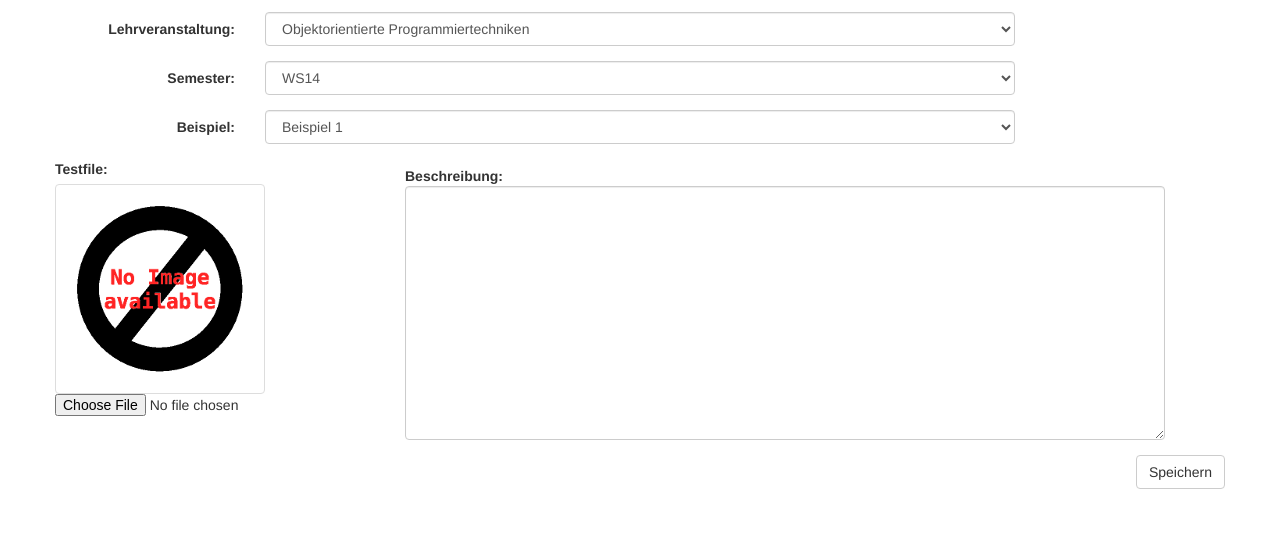
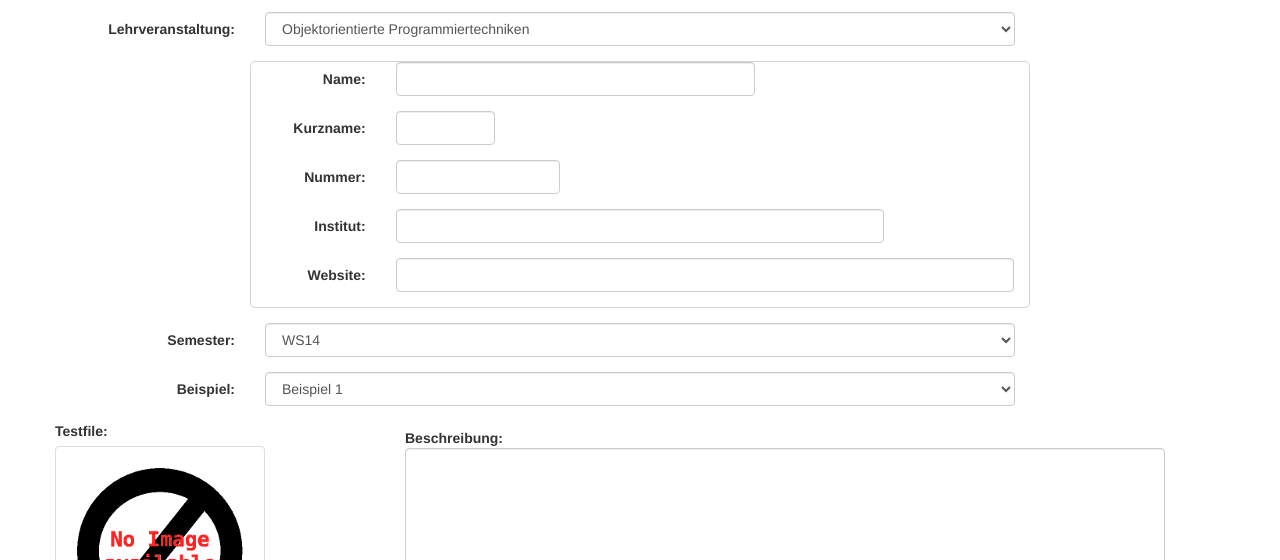
Before and after one commit to bountin/iid, a website: page add_testfile.html in a window 1280 px wide. Shown: the part 240-800 px from the top of the page. Drawn offline with Linux system fonts and the light colour scheme.

Commit message:
add_testfiles.html: new LVA

```diff
--- a/add_testfile.html
+++ b/add_testfile.html
@@ -56,7 +56,42 @@
                         <option>Programmkonstruktion</option>
                         <option>Funktionale Programmierung</option>
                         <option>Software Engineering & Projekt Management</option>
+                        <option onclick="confirm('neue LVA!');">&lt;neue Lehrveranstaltung&gt;</option>
                     </select>
+                </div>
+            </div>
+            <div class="form-group">
+                <div class="col-md-offset-2 col-md-8" style="border-style: solid; border-width: 1px; border-radius: 5px; border-color: lightgrey;">
+                    <div class="form-group">
+                        <label class="control-label col-md-2" for="lva_name">Name:</label>
+                        <div class="col-md-6">
+                            <input type="text" class="form-control" id="lva_name">
+                        </div>
+                    </div>
+                    <div class="form-group">
+                        <label class="control-label col-md-2" for="lva_kurzName">Kurzname:</label>
+                        <div class="col-md-2">
+                            <input type="text" class="form-control" id="lva_kurzName">
+                        </div>
+                    </div>
+                    <div class="form-group">
+                        <label class="control-label col-md-2" for="lva_nummer">Nummer:</label>
+                        <div class="col-md-3">
+                            <input type="text" class="form-control" id="lva_nummer">
+                        </div>
+                    </div>
+                    <div class="form-group">
+                        <label class="control-label col-md-2" for="lva_institut">Institut:</label>
+                        <div class="col-md-8">
+                            <input type="text" class="form-control" id="lva_institut">
+                        </div>
+                    </div>
+                    <div class="form-group">
+                        <label class="control-label col-md-2" for="lva_website">Website:</label>
+                        <div class="col-md-10">
+                            <input type="text" class="form-control" id="lva_website">
+                        </div>
+                    </div>
                 </div>
             </div>
             <div class="form-group">
@@ -67,6 +102,7 @@
                         <option>SS14</option>
                         <option>WS13</option>
                         <option>SS13</option>
+                        <option onclick="confirm('neues Semester!');">&lt;neues Semester&gt;</option>
                     </select>
                 </div>
             </div>
@@ -78,6 +114,7 @@
                         <option>Beispiel 2</option>
                         <option>Beispiel 3</option>
                         <option>Beispiel 4</option>
+                        <option onclick="confirm('neues Beispiel!');">&lt;neues Beispiel&gt;</option>
                     </select>
                 </div>
             </div>
```
